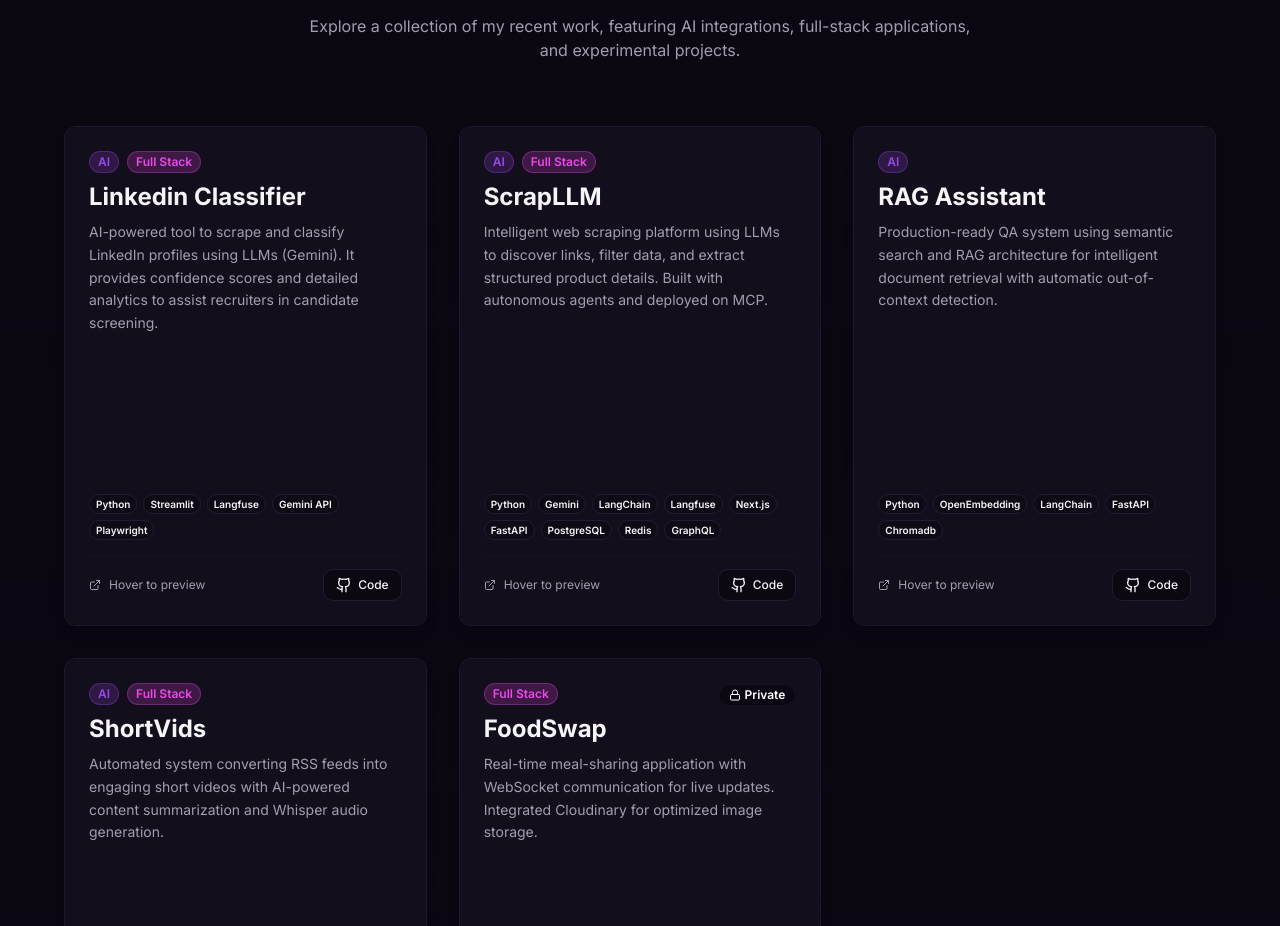
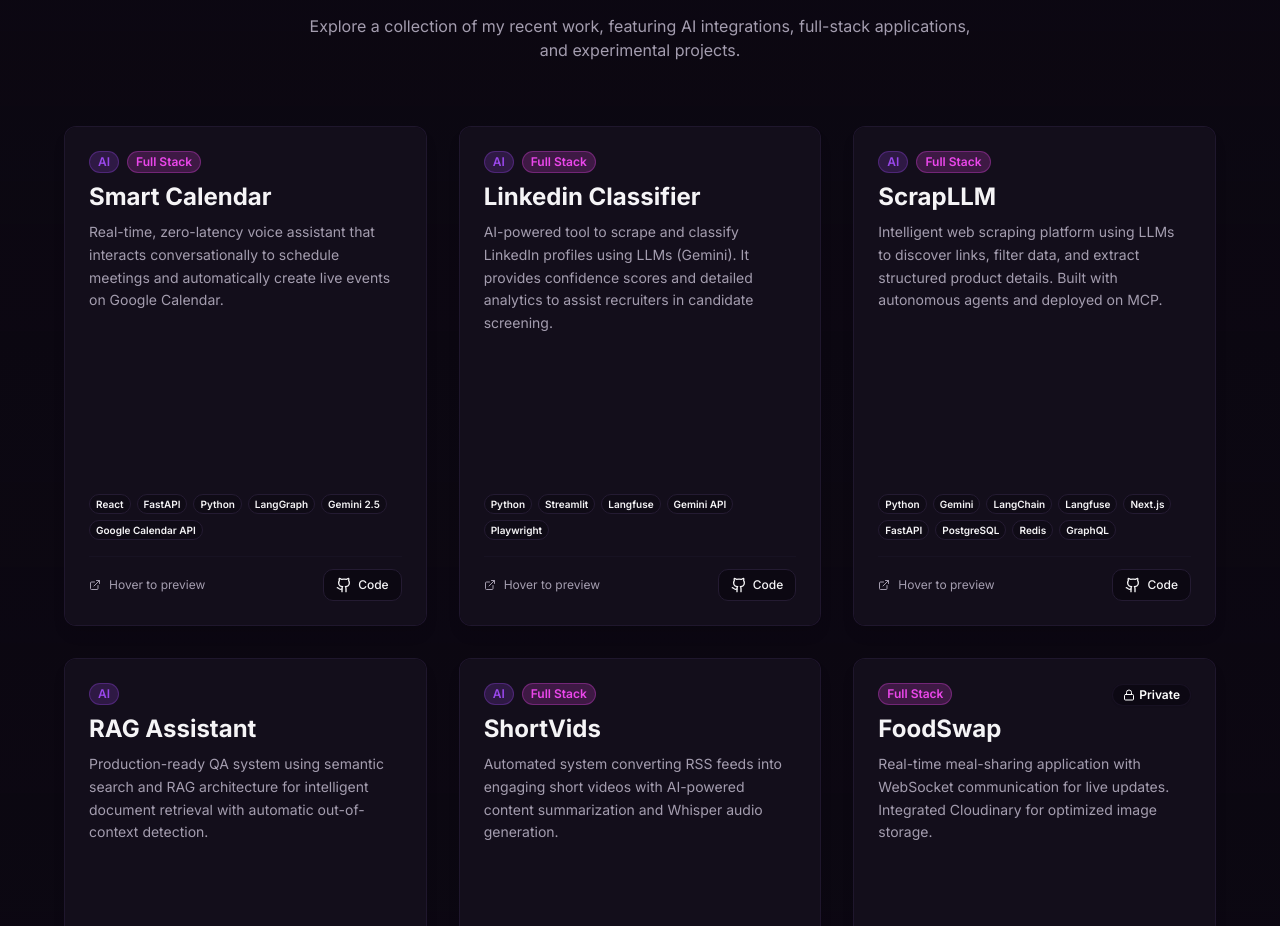
Before and after one commit to shadlia/chadlia-elamri, a React (Vite) app: page / in a window 1280 px wide. Shown: the part 3010-3936 px from the top of the page. Built offline with nearby package versions, Linux system fonts and the light colour scheme; grey boxes are pictures that could not be loaded.

Commit message:
new project : smart calendar

```diff
--- a/src/components/ProjectModal.tsx
+++ b/src/components/ProjectModal.tsx
@@ -69,7 +69,7 @@
                     )}
 
                     {currentMedia.type === 'video' ? (
-                      currentMedia.url.includes('drive.google.com') ? (
+                      (currentMedia.url.includes('drive.google.com') || currentMedia.url.includes('loom.com')) ? (
                         <iframe
                           src={currentMedia.url}
                           className="w-full h-full"
--- a/src/components/Projects.tsx
+++ b/src/components/Projects.tsx
@@ -123,7 +123,7 @@
         >
           <div className="absolute inset-0 w-full h-full">
             {currentMedia.type === 'video' ? (
-              currentMedia.url.includes('drive.google.com') ? (
+              (currentMedia.url.includes('drive.google.com') || currentMedia.url.includes('loom.com')) ? (
                 <iframe
                   src={currentMedia.url}
                   className="w-full h-full object-cover"
--- a/src/data/projects.ts
+++ b/src/data/projects.ts
@@ -16,6 +16,29 @@
 }
 
 export const projects: Project[] = [
+  {
+    id: "smartcalendar",
+    titleKey: 'projects.smartcalendar.title',
+    descriptionKey: 'projects.smartcalendar.description',
+    categories: ["AI", "Full Stack"],
+    tech: ["React", "FastAPI", "Python", "LangGraph", "Gemini 2.5", "Google Calendar API"],
+    featuresKeys: [
+      'projects.smartcalendar.feature1',
+      'projects.smartcalendar.feature2',
+      'projects.smartcalendar.feature3',
+      'projects.smartcalendar.feature4'
+    ],
+    demoUrl: "https://www.loom.com/share/5e2a1456e693415bb46985f7bbad1f71",
+    githubUrl: "https://github.com/shadlia/scheduling-agent",
+    isPrivate: false,
+    media: [
+      {
+        type: 'video',
+        url: 'https://www.loom.com/embed/5e2a1456e693415bb46985f7bbad1f71?hide_owner=true&hide_share=true&hide_title=true&hideEmbedTopBar=true',
+        label: 'Demo'
+      }
+    ]
+  },
   {
     id: "linkedin-classifier",
     titleKey: 'projects.linkedin-classifier.title',
--- a/src/i18n/locales/en.ts
+++ b/src/i18n/locales/en.ts
@@ -102,6 +102,14 @@
       feature3: "Automated Scraping",
       feature4: "Human-in-the-loop Validation",
     },
+    smartcalendar: {
+      title: "Smart Calendar",
+      description: "Real-time, zero-latency voice assistant that interacts conversationally to schedule meetings and automatically create live events on Google Calendar.",
+      feature1: "Zero-Latency Voice Architecture (Web Speech API)",
+      feature2: "Stateful Conversational AI (LangGraph)",
+      feature3: "Secure Google Calendar Integration (OAuth 2.0)",
+      feature4: "Robust Prompt Engineering for JSON extraction",
+    },
   },
   experience: {
     title: "Professional Journey",
--- a/src/i18n/locales/fr.ts
+++ b/src/i18n/locales/fr.ts
@@ -102,6 +102,14 @@
       feature3: "Scraping automatisé",
       feature4: "Validation avec humain dans la boucle",
     },
+    smartcalendar: {
+      title: "Smart Calendar",
+      description: "Assistant vocal en temps réel et sans latence qui interagit de manière conversationnelle pour planifier des réunions et créer automatiquement des événements en direct sur Google Calendar.",
+      feature1: "Architecture vocale sans latence (Web Speech API)",
+      feature2: "IA conversationnelle avec états (LangGraph)",
+      feature3: "Intégration Google Calendar sécurisée (OAuth 2.0)",
+      feature4: "Ingénierie de prompt robuste pour l'extraction JSON",
+    },
   },
   experience: {
     title: "Parcours Professionnel",
```
